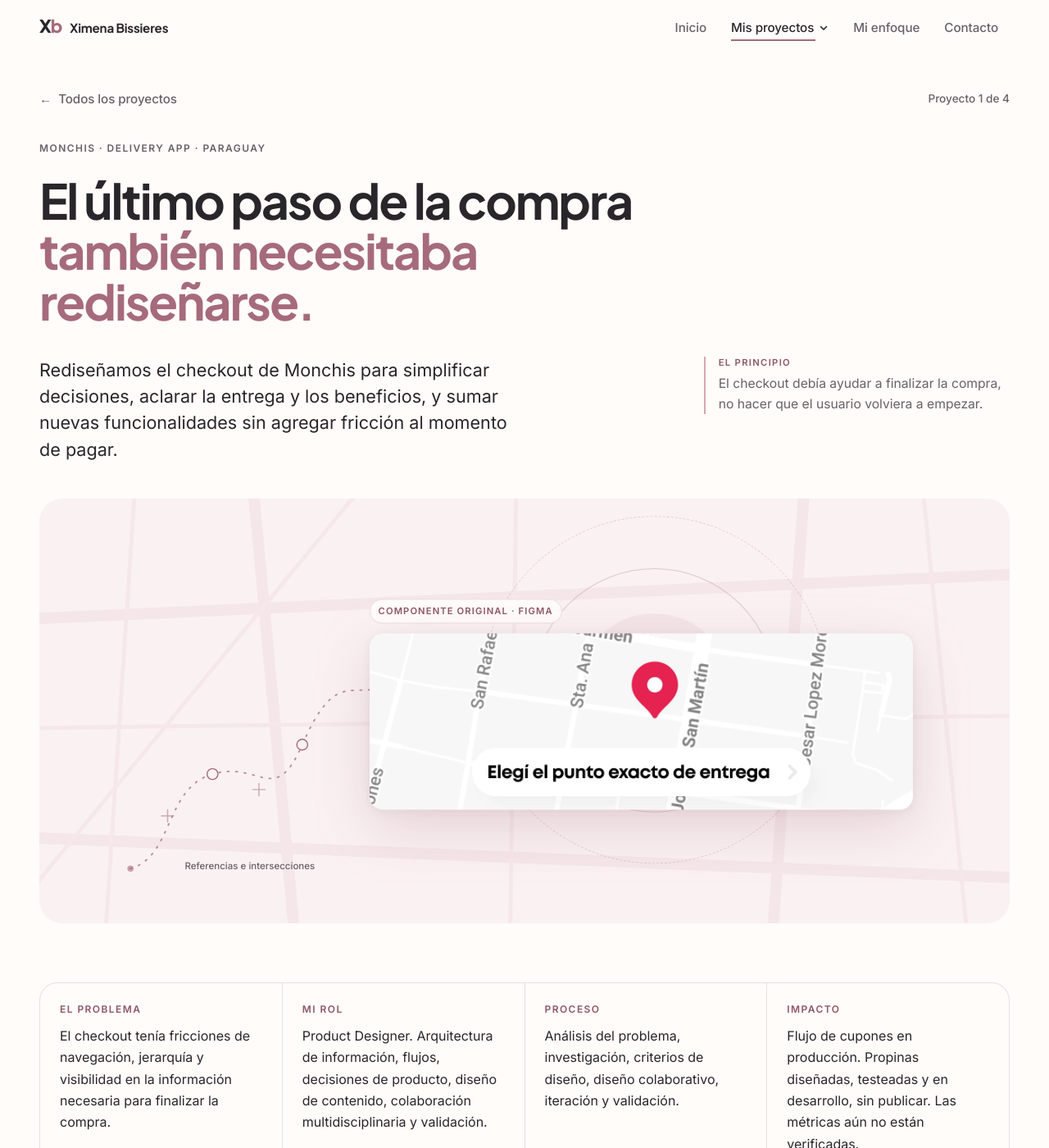
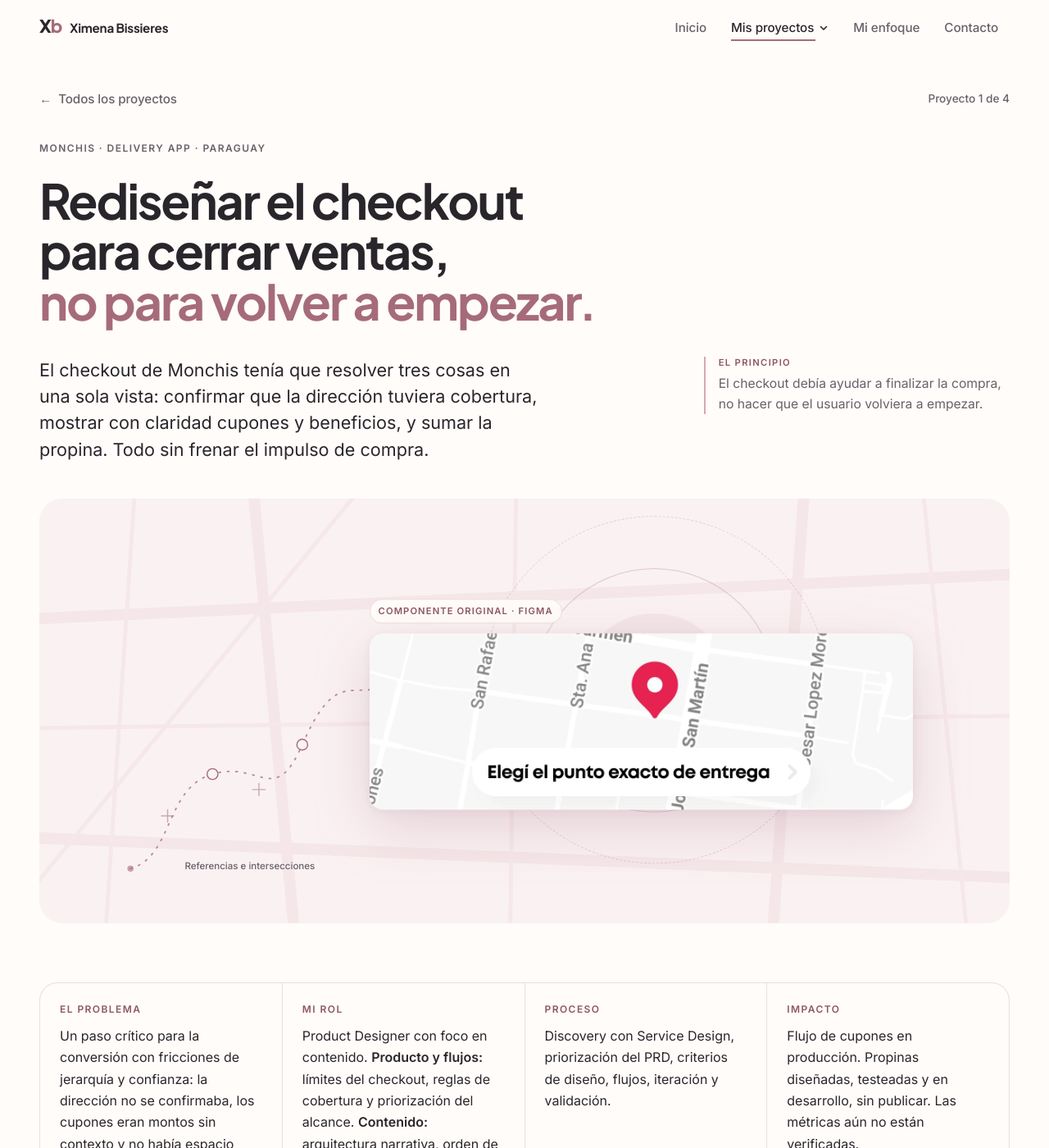
Before and after one commit to ximebissieres/Ximebissieres.github.io, a Jekyll site: the page built from proyectos/monchis.html, in a window 1280 px wide and 1400 px high. Shown: the whole window at 82% size. Built offline with Jekyll 4.4.1, drawn with Linux system fonts in a browser that asks for light colours; some of the changed text lies outside the part shown.

Commit message:
Monchis: reescritura del checkout con foco en Product y Content Design
- Portada, resumen y ficha con el rol dual (producto y contenido) y la autoría precisa.
- Investigación en tres hallazgos conectados con lo que la persona necesitaba ver.
- Decisiones: priorización del PRD, rol del contenido en direcciones, jerarquía de cupones y propinas antes de desarrollar.
- Solución: arquitectura narrativa en tres preguntas y reglas de contenido para estados críticos. Copy de la app en voseo.

Co-Authored-By: Claude Opus 5.5 <noreply@anthropic.com>
Claude-Session: https://claude.ai/code/session_01DJ4kQgEHjb3PtnpPBBuZ5X

```diff
--- a/_data/projects.yml
+++ b/_data/projects.yml
@@ -34,8 +34,8 @@
   # Hero narrativo del caso (opcional). Si existe, reemplaza el título y el
   # resumen de la portada del caso. *texto* se destaca en rosa.
   hero:
-    titulo: "El último paso de la compra *también necesitaba rediseñarse.*"
-    bajada: "Rediseñamos el checkout de Monchis para simplificar decisiones, aclarar la entrega y los beneficios, y sumar nuevas funcionalidades sin agregar fricción al momento de pagar."
+    titulo: "Rediseñar el checkout para cerrar ventas, *no para volver a empezar.*"
+    bajada: "El checkout de Monchis tenía que resolver tres cosas en una sola vista: confirmar que la dirección tuviera cobertura, mostrar con claridad cupones y beneficios, y sumar la propina. Todo sin frenar el impulso de compra."
     etiqueta_descripcion: "El principio"
     descripcion: "El checkout debía ayudar a finalizar la compra, no hacer que el usuario volviera a empezar."
     # Composición visual del hero: componente real + elementos cartográficos.
--- a/assets/styles.css
+++ b/assets/styles.css
@@ -1520,3 +1520,7 @@ body { font-family: var(--sans); font-size: var(--fs-body); line-height: 1.65; f
 .tip-evolution b { font-size: 1.1rem; }
 .status-list { margin-top: 8px; }
 .ctx-goals { display: grid; gap: 12px; }
+/* Panel de investigación con un número impar de ítems: el último ocupa todo el ancho */
+@media (min-width: 760px) {
+  .research-list > li:last-child:nth-child(odd) { grid-column: 1 / -1; border-left: 0; }
+}
--- a/proyectos/monchis.html
+++ b/proyectos/monchis.html
@@ -15,9 +15,9 @@ summary: 'Rediseñamos el checkout de Monchis para simplificar decisiones, aclar
   propinas (en desarrollo, no publicada) están confirmados.
 {%- endcomment -%}
 <section class="overview" aria-label="Resumen del caso">
-  <div><h2>El problema</h2><p>El checkout tenía fricciones de navegación, jerarquía y visibilidad en la información necesaria para finalizar la compra.</p></div>
-  <div><h2>Mi rol</h2><p>Product Designer. Arquitectura de información, flujos, decisiones de producto, diseño de contenido, colaboración multidisciplinaria y validación.</p></div>
-  <div><h2>Proceso</h2><p>Análisis del problema, investigación, criterios de diseño, diseño colaborativo, iteración y validación.</p></div>
+  <div><h2>El problema</h2><p>Un paso crítico para la conversión con fricciones de jerarquía y confianza: la dirección no se confirmaba, los cupones eran montos sin contexto y no había espacio para la propina.</p></div>
+  <div><h2>Mi rol</h2><p>Product Designer con foco en contenido. <b>Producto y flujos:</b> límites del checkout, reglas de cobertura y priorización del alcance. <b>Contenido:</b> arquitectura narrativa, orden de lectura y microcopy de validación.</p></div>
+  <div><h2>Proceso</h2><p>Discovery con Service Design, priorización del PRD, criterios de diseño, flujos, iteración y validación.</p></div>
   <div><h2>Impacto</h2><p>Flujo de cupones en producción. Propinas diseñadas, testeadas y en desarrollo, sin publicar. Las métricas aún no están verificadas.</p></div>
 </section>
 
@@ -27,7 +27,7 @@ summary: 'Rediseñamos el checkout de Monchis para simplificar decisiones, aclar
 
     <section class="chapter" id="contexto" data-title="Contexto y problema">
       <header class="chapter-head"><p class="eyebrow">Contexto y problema</p><h2 class="chapter-title">El momento en que <em>se confirma la compra</em></h2></header>
-      <p class="lead">En el checkout, la persona ya eligió qué comprar. Solo necesita la información suficiente para confirmar su decisión. Para el equipo de producto, era también uno de los puntos donde se perdían órdenes.</p>
+      <p class="lead">En el checkout se cruzaban tres tensiones: la velocidad de compra, la validación de cobertura de la dirección y las nuevas apuestas del negocio, como cupones y propinas. La persona ya eligió qué comprar; si el último paso la hace dudar o volver atrás, el pedido se pierde. Para el equipo de producto, era uno de los puntos donde se perdían órdenes.</p>
       <div class="ctx-goals">
         <p class="eyebrow">Fricciones identificadas en el PRD</p>
         <ul>
@@ -50,10 +50,14 @@ summary: 'Rediseñamos el checkout de Monchis para simplificar decisiones, aclar
       <dl class="role-grid">
         <div><dt>Cargo</dt><dd>Product Designer</dd></div>
         <div><dt>Equipo</dt><dd>Producto, Negocio, Service Design, UX/UI, Content Design y Desarrollo</dd></div>
-        <div class="wide"><dt>Qué hice</dt><dd>Identificación de problemas, análisis de hallazgos, arquitectura de información, flujos y wireframes, evaluación de alternativas, reglas y casos de uso, storytelling y contenido, y validación con el equipo</dd></div>
+        <div class="wide"><dt>Producto y flujos</dt><dd>Definí los límites del checkout, las reglas de corrección de la dirección y los criterios para priorizar el alcance del PRD junto a Producto</dd></div>
+        <div class="wide"><dt>Contenido</dt><dd>Diseñé la arquitectura narrativa de la pantalla, el orden de lectura y las reglas de contenido para cupones, avisos de ubicación y estados de cobertura</dd></div>
       </dl>
       <ul class="authors">
-        <li><span>Proteger el propósito del checkout y limitar las ediciones</span><span class="who pm">Mi propuesta, consensuada con Producto</span></li>
+        <li><span>Proteger el foco del checkout y limitar las ediciones</span><span class="who pm">Mi propuesta, consensuada con Producto</span></li>
+        <li><span>Narrativa y orden de lectura del checkout</span><span class="who">Mi propuesta</span></li>
+        <li><span>Reglas de contenido para cupones y estados de cobertura</span><span class="who">Mi propuesta</span></li>
+        <li><span>Priorización del alcance del PRD</span><span class="who pm">Junto a Producto</span></li>
         <li><span>Radio dinámico de 50 m para ajustar el pin</span><span class="who team">Equipo: Diseño, Producto y Desarrollo</span></li>
         <li><span>Discovery de propinas</span><span class="who team">Service Design</span></li>
         <li><span>Iteración de propinas</span><span class="who team">Equipo de diseño, a partir del discovery</span></li>
@@ -62,42 +66,32 @@ summary: 'Rediseñamos el checkout de Monchis para simplificar decisiones, aclar
     </section>
 
     <section class="chapter" id="investigacion" data-title="Investigación">
-      <header class="chapter-head"><p class="eyebrow">Investigación y discovery</p><h2 class="chapter-title">La investigación <em>cambió decisiones</em></h2></header>
-      <p class="lead">Tres frentes alimentaron el checkout. En cada uno, la investigación definió qué información necesitaba la persona antes de pagar.</p>
+      <header class="chapter-head"><p class="eyebrow">Investigación y discovery</p><h2 class="chapter-title">Tres hallazgos que redefinieron <em>qué mostrar antes de pagar</em></h2></header>
+      <p class="lead">Cada hallazgo se tradujo en una pregunta concreta: qué tenía que ver la persona en el checkout para no abandonar ni tener que contactar a soporte.</p>
       <ol class="research-list">
         <li>
           <p class="eyebrow">Direcciones</p>
-          <h3>Encontrar a la persona</h3>
+          <h3>Sin una dirección confiable, no hay entrega</h3>
           <dl>
-            <div><dt>Qué sabíamos</dt><dd>El discovery de direcciones, liderado por Service Design, mostró que los repartidores tenían problemas para localizar a las personas. Combinó entrevistas, observación a repartidores, pedidos en terreno y análisis de reclamos al Contact Center.</dd></div>
-            <div><dt>Mi aporte</dt><dd>Identifiqué qué datos necesitábamos para dimensionar el problema y apoyé el análisis.</dd></div>
-            <div class="rl-found"><dt>Cómo influyó</dt><dd>Confirmar la dirección pasó a ser parte del checkout, no solo del registro.</dd></div>
+            <div><dt>Hallazgo</dt><dd>Los repartidores tenían problemas para localizar a las personas, y las direcciones imprecisas o equivocadas terminaban en reclamos al Contact Center.</dd></div>
+            <div><dt>Cómo lo supimos</dt><dd>Discovery liderado por Service Design: entrevistas, observación a repartidores, pedidos en terreno y análisis de reclamos. Yo identifiqué qué datos necesitábamos para dimensionar el problema.</dd></div>
+            <div class="rl-found"><dt>Qué necesitaba ver la persona</dt><dd>Su dirección y su punto en el mapa antes de pagar, con una forma acotada de corregirlos.</dd></div>
+          </dl>
+        </li>
+        <li>
+          <p class="eyebrow">Cupones</p>
+          <h3>Un monto sin contexto no se lee como beneficio</h3>
+          <dl>
+            <div><dt>Hallazgo</dt><dd>Había reclamos por falta de claridad sobre las condiciones de los beneficios. En el checkout anterior, los cupones eran montos sin nombre ni condiciones.</dd></div>
+            <div class="rl-found"><dt>Qué necesitaba ver la persona</dt><dd>Qué beneficio es, cuándo aplica y cuánto baja el total, antes de confirmar el pago.</dd></div>
           </dl>
         </li>
         <li>
           <p class="eyebrow">Propinas</p>
-          <h3>Revisar la primera propuesta</h3>
+          <h3>La primera hipótesis no alcanzaba</h3>
           <dl>
-            <div><dt>Qué sabíamos</dt><dd>La app no permitía dar propina y el PRD pedía sumarla con una sugerencia.</dd></div>
-            <div><dt>Cómo</dt><dd>Service Design realizó un discovery sobre la experiencia de propinas.</dd></div>
-            <div class="rl-found"><dt>Cómo influyó</dt><dd>Sus hallazgos nos llevaron a revisar la primera propuesta e iterarla. <a class="link-arrow" href="#decisiones">Ver la decisión</a></dd></div>
-          </dl>
-        </li>
-        <li>
-          <p class="eyebrow">Cupones</p>
-          <h3>Hacer visibles los beneficios</h3>
-          <dl>
-            <div><dt>Qué sabíamos</dt><dd>Había reclamos por falta de claridad sobre las condiciones de los beneficios.</dd></div>
-            <div><dt>Qué observamos</dt><dd>En el checkout anterior, los cupones eran montos sin contexto: no decían qué eran ni cuándo aplicaban.</dd></div>
-            <div class="rl-found"><dt>Cómo influyó</dt><dd>El cupón necesitaba nombre, condiciones y su efecto visible en el total.</dd></div>
-          </dl>
-        </li>
-        <li>
-          <p class="eyebrow">Negocio</p>
-          <h3>Conversión y propuesta de valor</h3>
-          <dl>
-            <div><dt>Qué sabíamos</dt><dd>El checkout no aprovechaba la oportunidad de comunicar ahorros y beneficios antes de pagar.</dd></div>
-            <div class="rl-found"><dt>Cómo influyó</dt><dd>Cada sección debía tener una intención definida y guiar a la persona hacia el pedido.</dd></div>
+            <div><dt>Hallazgo</dt><dd>El discovery de Service Design sobre la experiencia de propinas cuestionó la propuesta inicial que pedía el PRD.</dd></div>
+            <div class="rl-found"><dt>Cómo influyó</dt><dd>Revisamos la propuesta antes de desarrollarla, en vez de implementar la hipótesis tal como venía. <a class="link-arrow" href="#decisiones">Ver la decisión</a></dd></div>
           </dl>
         </li>
       </ol>
@@ -120,19 +114,19 @@ summary: 'Rediseñamos el checkout de Monchis para simplificar decisiones, aclar
 
         <div class="decision">
           <span class="d-num" aria-hidden="true">01</span>
-          <div class="d-head"><span class="who pm">Mi propuesta, consensuada con Producto</span><h3>Proteger el propósito del checkout</h3></div>
+          <div class="d-head"><span class="who pm">Mi propuesta, consensuada con Producto</span><h3>Proteger el propósito del checkout <em>y priorizar el alcance</em></h3></div>
           <div class="d-body">
             <div class="versus">
               <div class="alt"><span class="eyebrow">La alternativa en discusión</span><p>Que el checkout permitiera editar todo: productos, una dirección libre, delivery o retiro y otros detalles.</p></div>
               <div class="mine"><span class="eyebrow">Lo que argumenté</span><p>La persona ya tomó muchas decisiones en el camino. Convertir el checkout en otra etapa de configuración agrega fricción justo antes de pagar. Pero también es la última oportunidad de evitar un pedido cancelado por la dirección.</p></div>
             </div>
-            <p><b>El riesgo:</b> que el último paso se volviera un espacio de exploración y la persona terminara empezando de nuevo. Para equilibrar ambas cosas propuse:</p>
-            <ul>
-              <li>Revisar la información relevante y corregir solo lo crítico.</li>
-              <li>Dejar fuera las ediciones extensas.</li>
-              <li>Un botón de finalizar siempre visible, habilitado solo cuando está toda la información necesaria.</li>
+            <p>El PRD sumaba requerimientos de negocio, pago, direcciones y beneficios en una sola pantalla. Para no sobrecargarla, priorizamos el alcance con Producto según su efecto en la compra:</p>
+            <ul class="authors">
+              <li><span>Validación de cobertura de la dirección y claridad en cupones</span><span class="who">Prioridad 1 · Bloqueantes de conversión y operación</span></li>
+              <li><span>Propinas, iteradas en paralelo tras el discovery</span><span class="who pm">Prioridad 2 · Apuesta de negocio</span></li>
+              <li><span>Edición libre del carrito o cambio de modalidad en el último paso</span><span class="who team">Descartado · Fricción cognitiva</span></li>
             </ul>
-            <p>Lo discutimos con los Product Managers y lo adoptamos como criterio para el resto del diseño.</p>
+            <p>El resto del diseño siguió el mismo criterio: revisar la información relevante, corregir solo lo crítico y mantener visible un botón de finalizar, habilitado solo cuando está toda la información necesaria. Lo discutimos con los Product Managers y lo adoptamos como regla para todo el checkout.</p>
             <div class="tradeoff"><div class="give"><span class="eyebrow">Cedimos</span><p>Ediciones extensas en el último paso</p></div><span class="pivot" aria-hidden="true">⇄</span><div class="gain"><span class="eyebrow">Ganamos</span><p>Un checkout enfocado en confirmar y pagar</p></div></div>
             <p class="d-status"><b>Estado</b> Criterio adoptado</p>
           </div>
@@ -140,7 +134,7 @@ summary: 'Rediseñamos el checkout de Monchis para simplificar decisiones, aclar
 
         <div class="decision">
           <span class="d-num" aria-hidden="true">02</span>
-          <div class="d-head"><span class="who team">Diseño, Producto y Desarrollo</span><h3>Direcciones: dar control <em>sin romper el flujo</em></h3></div>
+          <div class="d-head"><span class="who team">Reglas: Diseño, Producto y Desarrollo · Contenido: mi propuesta</span><h3>Direcciones: dar control <em>sin romper el flujo</em></h3></div>
           <div class="d-body">
             <p>La persona tenía que poder corregir la entrega sin que el pedido quedara fuera de cobertura. Definimos mecanismos acotados:</p>
             <ul>
@@ -173,6 +167,7 @@ summary: 'Rediseñamos el checkout de Monchis para simplificar decisiones, aclar
               </div>
               <figcaption class="fig-cap"><b>Esquema ilustrativo</b> de la regla del radio dinámico, no a escala.</figcaption>
             </figure>
+            <div class="card"><p class="eyebrow">El rol del contenido</p><p>Las reglas solo funcionan si se entienden. Una ubicación distinta a la dirección no siempre es un error: puede ser un pedido para otra persona o para cuando llegue a casa. Por eso definí que los avisos pregunten en lugar de acusar, ofrezcan la corrección en el mismo mensaje y, cuando hay un bloqueo por cobertura, expliquen siempre el motivo.</p></div>
             <div class="tradeoff"><div class="give"><span class="eyebrow">Cedimos</span><p>Algunas personas ignorarían el aviso</p></div><span class="pivot" aria-hidden="true">⇄</span><div class="gain"><span class="eyebrow">Ganamos</span><p>No perder pedidos válidos</p></div></div>
             <p class="d-status"><b>Estado</b> Diseñado y estimado con Desarrollo</p>
           </div>
@@ -180,9 +175,13 @@ summary: 'Rediseñamos el checkout de Monchis para simplificar decisiones, aclar
 
         <div class="decision">
           <span class="d-num" aria-hidden="true">03</span>
-          <div class="d-head"><span class="who team">Equipo</span><h3>Cupones: comunicar valor <em>con claridad</em></h3></div>
+          <div class="d-head"><span class="who">Contenido: mi propuesta · Flujo: con el equipo</span><h3>Cupones: pasar de un monto confuso <em>a un beneficio que incentiva el pago</em></h3></div>
           <div class="d-body">
-            <p>Un cupón sin nombre ni condiciones no transmite valor y genera reclamos. Organizamos el flujo para que el beneficio se entendiera antes de pagar:</p>
+            <div class="versus">
+              <div class="alt"><span class="eyebrow">Antes</span><p>Un monto sin contexto: no decía qué beneficio era, cuándo aplicaba ni cómo cambiaba el total.</p></div>
+              <div class="mine"><span class="eyebrow">Lo que definí</span><p>Una jerarquía de lectura para la tarjeta: primero el nombre del beneficio, después sus condiciones y, al final, su impacto visible en el total.</p></div>
+            </div>
+            <p>El objetivo era que el cupón se entendiera antes de pagar y reducir los reclamos por condiciones poco claras. Con el equipo llevamos esa jerarquía al flujo:</p>
             <ul>
               <li>Una tarjeta de cupones dentro del checkout que recalcula el pedido al aplicar uno.</li>
               <li>Una pantalla de cupones con validación de cada cupón.</li>
@@ -194,17 +193,17 @@ summary: 'Rediseñamos el checkout de Monchis para simplificar decisiones, aclar
 
         <div class="decision">
           <span class="d-num" aria-hidden="true">04</span>
-          <div class="d-head"><span class="who team">Equipo de diseño, a partir del discovery de Service Design</span><h3>Propinas: iterar <em>a partir de evidencia</em></h3></div>
+          <div class="d-head"><span class="who team">Equipo de diseño, a partir del discovery de Service Design</span><h3>Propinas: cuestionar la hipótesis del PRD <em>antes de desarrollarla</em></h3></div>
           <div class="d-body">
-            <p>La primera propuesta partió de lo que pedía el PRD. El discovery de Service Design nos hizo revisarla antes de desarrollarla.</p>
+            <p>El PRD traía la solución casi resuelta. La decisión fue no implementarla tal como venía: cuando el discovery de Service Design cuestionó la hipótesis, volvimos a diseñar antes de desarrollar.</p>
             <ol class="timeline tip-evolution">
               <li><b>Primera propuesta</b><p>Porcentaje del pedido, monto libre y una sugerencia, con una confirmación si se pagaba sin propina. La hipótesis: sugerir un monto facilitaría dar propina.</p></li>
               <li><b>Discovery</b><p>Service Design investigó la experiencia de propinas. Sus hallazgos cuestionaron la primera propuesta.</p></li>
               <li><b>Iteración</b><p>Rediseñamos la propuesta a partir de esos hallazgos.</p></li>
               <li><b>Testeo</b><p>Validamos aspectos de la experiencia mediante testeos.</p></li>
-              <li><b>Desarrollo</b><p>La solución entró en desarrollo. El proyecto se interrumpió antes de publicarla.</p></li>
+              <li><b>Desarrollo</b><p>La solución entró en desarrollo. No llegó a publicarse: Monchis cerró su operación antes del lanzamiento.</p></li>
             </ol>
-            <p class="d-status is-dev"><b>Estado</b> Diseñada, testeada y en desarrollo · No publicada</p>
+            <p class="d-status is-dev"><b>Estado</b> Diseñada, testeada y en desarrollo · No llegó a publicarse</p>
           </div>
         </div>
       </div>
@@ -212,15 +211,15 @@ summary: 'Rediseñamos el checkout de Monchis para simplificar decisiones, aclar
 
     <section class="chapter" id="solucion" data-title="Solución">
       <header class="chapter-head"><p class="eyebrow">Solución</p><h2 class="chapter-title">Un checkout que cuenta <em>una historia</em></h2></header>
-      <p class="lead">Ordenamos el checkout en el recorrido que proponía el PRD, dirección, pago y revisión final, para que cada sección tuviera una intención clara.</p>
+      <p class="lead">Ordené la pantalla como una conversación: cada bloque responde la pregunta que la persona se hace antes de pagar, en el orden en que se la hace.</p>
       <div class="split">
         <div class="stack">
-          <div class="ui-quote"><span class="eyebrow">La historia del checkout</span>¿Todo listo para hacer tu pedido? Confirma tu dirección, elige tu método de pago y finaliza. Si quieres, también puedes revisar el detalle de tu pedido.</div>
-          <p><b>Jerarquía final</b></p>
+          <div class="ui-quote"><span class="eyebrow">La historia del checkout</span>¿Todo listo para hacer tu pedido? Confirmá tu dirección, elegí tu método de pago y finalizá. Si querés, también podés revisar el detalle de tu pedido.</div>
+          <p><b>Arquitectura narrativa</b></p>
           <ol class="plain-list">
-            <li><b>Entrega:</b> mapa, dirección o punto de retiro, tiempo estimado y acciones limitadas para corregir</li>
-            <li><b>Pago y beneficios:</b> método de pago y cupones</li>
-            <li><b>Resumen del pedido:</b> productos e importes</li>
+            <li><b>¿Va a llegar bien? → Entrega.</b> Mapa, dirección y ajuste acotado del pin primero, porque sin cobertura no hay pedido.</li>
+            <li><b>¿Cuánto y cómo pago? → Pago y beneficios.</b> Método de pago y cupones, con su valor visible antes del total.</li>
+            <li><b>¿Está todo lo que pedí? → Resumen del pedido.</b> Una revisión secundaria, para confirmar sin volver a empezar.</li>
           </ol>
         </div>
         <figure class="fig">
@@ -233,6 +232,13 @@ summary: 'Rediseñamos el checkout de Monchis para simplificar decisiones, aclar
           </div>
           <figcaption class="fig-cap"><b>Esquema ilustrativo</b> de la jerarquía final. No es la pantalla real.</figcaption>
         </figure>
+      </div>
+      <h3 class="sub-title">Reglas de contenido <em>para los estados críticos</em></h3>
+      <div class="cards two">
+        <div class="card outline"><p class="eyebrow">Confirmación de dirección</p><h3>La dirección y el mapa, antes que cualquier otra cosa</h3><p>Corregir solo lo crítico, sin salir del checkout.</p></div>
+        <div class="card outline"><p class="eyebrow">Ubicación distinta a la dirección</p><h3>Preguntar, no acusar</h3><p>Ofrecer el cambio en el mismo mensaje y dejar seguir si el pedido es válido.</p></div>
+        <div class="card outline"><p class="eyebrow">Sin cobertura</p><h3>Explicar el motivo de cada bloqueo</h3><p>Decir por qué no se puede avanzar y qué hacer para continuar.</p></div>
+        <div class="card outline"><p class="eyebrow">Cupón aplicado</p><h3>Nombrar el beneficio y mostrar su efecto</h3><p>Que el ahorro se vea en el total antes de confirmar.</p></div>
       </div>
       <ul class="authors status-list" aria-label="Estado de cada parte del checkout">
         <li><span>Entrega: dirección visible, mapa y ajuste del pin</span><span class="who team">Diseñado</span></li>
```
Also changed, not shown: MONCHIS_CHECKOUT_PENDIENTES.md (+4 -1 lines).
